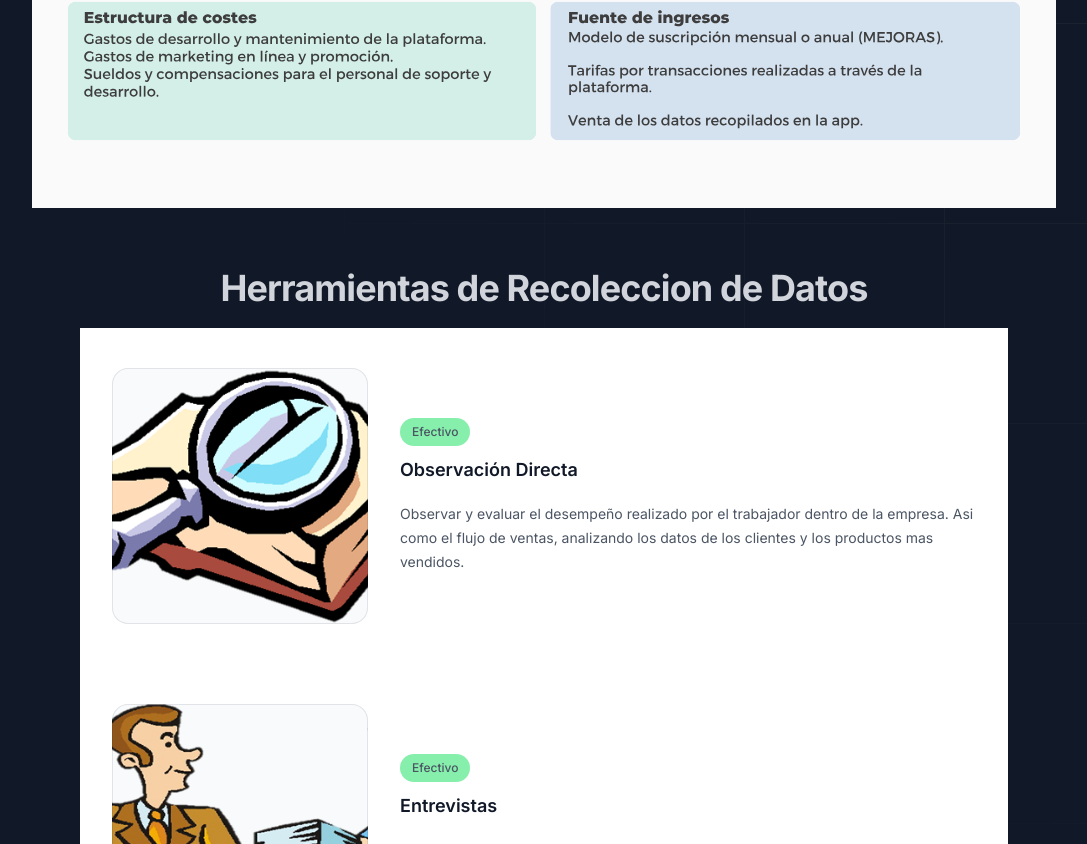
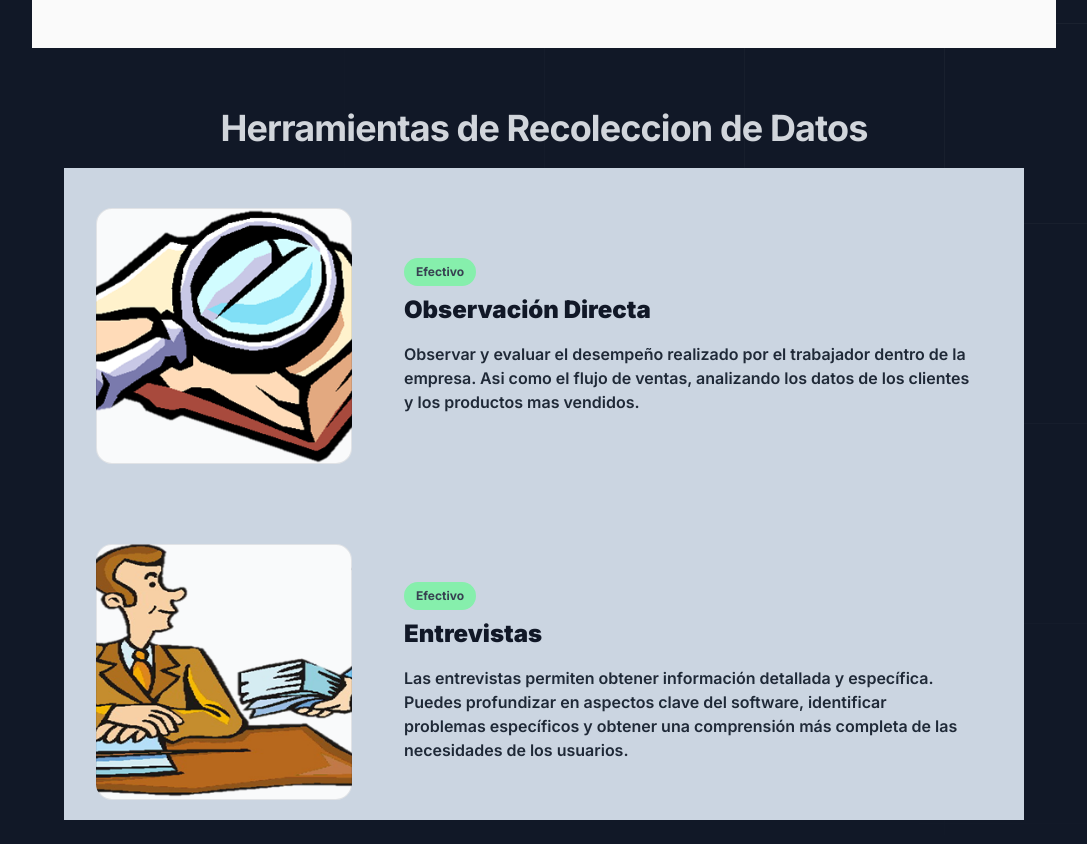
Before and after one commit to CristoferCalcinas/tarea-aud-sis, a Next.js app: page /actividades/SoftwareComercial in a window 1280 px wide. Shown: the part 1576-2420 px from the top of the page, without its empty margins (96-1183 px from the left). Built offline with nearby package versions, Linux system fonts and the light colour scheme.

Commit message:
terminando con las transiciones usando framer motion

```diff
--- a/package.json
+++ b/package.json
@@ -14,6 +14,7 @@
     "autoprefixer": "10.4.15",
     "eslint": "8.48.0",
     "eslint-config-next": "13.4.19",
+    "framer-motion": "^10.16.4",
     "next": "13.4.19",
     "postcss": "8.4.29",
     "react": "18.2.0",
--- a/src/app/actividades/SoftwareComercial/page.jsx
+++ b/src/app/actividades/SoftwareComercial/page.jsx
@@ -58,8 +58,8 @@ const posts = [
 export default function SoftwareComercialPage() {
   return (
     <div>
-      <div className="text-white">
-        <div className="overflow-hidden py-24 sm:py-32">
+      <div className="text-white pb-24">
+        <div className="overflow-hidden sm:py-12">
           <div className="mx-auto max-w-7xl px-6 lg:px-8">
             <div className="mx-auto grid max-w-2xl grid-cols-1 gap-x-8 gap-y-16 sm:gap-y-20 lg:mx-0 lg:max-w-none lg:grid-cols-2 place-items-center">
               <div className="lg:pr-8 lg:pt-4 animate__animated  animate__fadeInLeft">
--- a/src/app/actividades/SoftwareMedida/page.jsx
+++ b/src/app/actividades/SoftwareMedida/page.jsx
@@ -80,8 +80,8 @@ export default function SoftwarenMedida() {
   return (
     <div>
       <div>
-        <div className="text-white">
-          <div className="overflow-hidden py-24 sm:py-32">
+        <div className="text-white pb-24">
+          <div className="overflow-hidden py-12 sm:py-32">
             <div className="mx-auto max-w-7xl px-6 lg:px-8">
               <div className="mx-auto grid place-items-center lg:place-items-start max-w-2xl grid-cols-1 gap-x-8 gap-y-16 sm:gap-y-20 lg:mx-0 lg:max-w-none lg:grid-cols-2">
                 <div className="lg:pr-8 lg:pt-4 animate__animated  animate__fadeInLeft">
--- a/src/app/actividades/page.jsx
+++ b/src/app/actividades/page.jsx
@@ -24,7 +24,7 @@ export default function ActividadesPage() {
     },
   ];
   return (
-    <div>
+    <div className="py-10">
       <div className="flex flex-col items-center justify-center">
         <h2 className="text-5xl mt-10 font-bold tracking-tight text-gray-300 sm:text-6xl animate__animated animate__bounceInUp">
           Proyectos
--- /dev/null
+++ b/src/components/CardHerramientaAux.jsx
@@ -0,0 +1,54 @@
+"use client";
+import Image from "next/image";
+import { useScroll, motion } from "framer-motion";
+import { useRef } from "react";
+
+export default function CardHerramientaAux({ post }) {
+  const ref = useRef(null);
+  const { scrollYProgress } = useScroll({
+    target: ref,
+    offset: ["0 1", "1.33 1"],
+  });
+  return (
+    <motion.article
+      ref={ref}
+      style={{
+        scale: scrollYProgress,
+        opacity: scrollYProgress,
+      }}
+      className="relative isolate rounded-2xl flex flex-col gap-8 lg:flex-row hover:shadow-2xl transition-shadow duration-300 ease-in-out hover:bg-cyan-50"
+    >
+      <div className="relative aspect-[16/9] sm:aspect-[2/1] lg:aspect-square lg:w-64 lg:shrink-0">
+        <Image
+          className="absolute inset-0 h-full w-full rounded-2xl bg-gray-50 object-cover"
+          alt=""
+          src={post.imageUrl}
+        />
+        <div className="absolute inset-0 rounded-2xl ring-1 ring-inset ring-gray-900/10" />
+      </div>
+      <div className="flex flex-col justify-center p-5">
+        <div className="flex items-center gap-x-4 text-xs">
+          <a
+            href={post.category.href}
+            className={`font-bold  relative z-10 rounded-full px-3 py-1.5 text-gray-700 hover:bg-gray-100 ${
+              post.efective ? "bg-green-300" : "bg-red-400"
+            }`}
+          >
+            {post.category.title}
+          </a>
+        </div>
+        <div className="group relative max-w-xl">
+          <h3 className="mt-3 text-2xl font-black leading-6 text-gray-900 group-hover:text-gray-600">
+            <a href={post.href}>
+              <span className="absolute inset-0" />
+              {post.title}
+            </a>
+          </h3>
+          <p className="mt-5 text-base leading-6 text-gray-800 font-semibold">
+            {post.description}
+          </p>
+        </div>
+      </div>
+    </motion.article>
+  );
+}
--- a/src/components/CardHerramientas.jsx
+++ b/src/components/CardHerramientas.jsx
@@ -1,49 +1,13 @@
-
-import Image from "next/image";
+import CardHerramientaAux from "@/components/CardHerramientaAux";
 
 export default function CardHerramientas({ posts }) {
   return (
-    <div className="bg-white py-5">
+    <div className="bg-slate-300 py-5">
       <div className="mx-auto max-w-7xl px-6 lg:px-8">
         <div className="mx-auto max-w-2xl lg:max-w-4xl">
           <div className="mt-16 space-y-10 lg:mt-5 lg:space-y-20">
             {posts?.map((post) => (
-              <article
-                key={post.id}
-                className="relative isolate flex flex-col gap-8 lg:flex-row"
-              >
-                <div className="relative aspect-[16/9] sm:aspect-[2/1] lg:aspect-square lg:w-64 lg:shrink-0">
-                  <Image
-                    className="absolute inset-0 h-full w-full rounded-2xl bg-gray-50 object-cover"
-                    alt=""
-                    src={post.imageUrl}
-                  />
-                  <div className="absolute inset-0 rounded-2xl ring-1 ring-inset ring-gray-900/10" />
-                </div>
-                <div className="flex flex-col justify-center">
-                  <div className="flex items-center gap-x-4 text-xs">
-                    <a
-                      href={post.category.href}
-                      className={`relative z-10 rounded-full px-3 py-1.5 font-medium text-gray-600 hover:bg-gray-100 ${
-                        post.efective ? "bg-green-300" : "bg-red-400"
-                      }`}
-                    >
-                      {post.category.title}
-                    </a>
-                  </div>
-                  <div className="group relative max-w-xl">
-                    <h3 className="mt-3 text-lg font-semibold leading-6 text-gray-900 group-hover:text-gray-600">
-                      <a href={post.href}>
-                        <span className="absolute inset-0" />
-                        {post.title}
-                      </a>
-                    </h3>
-                    <p className="mt-5 text-sm leading-6 text-gray-600">
-                      {post.description}
-                    </p>
-                  </div>
-                </div>
-              </article>
+              <CardHerramientaAux key={post.id} post={post} />
             ))}
           </div>
         </div>
```
Also changed, not shown: 1 other file (tests, documents, lock files or other folders).
